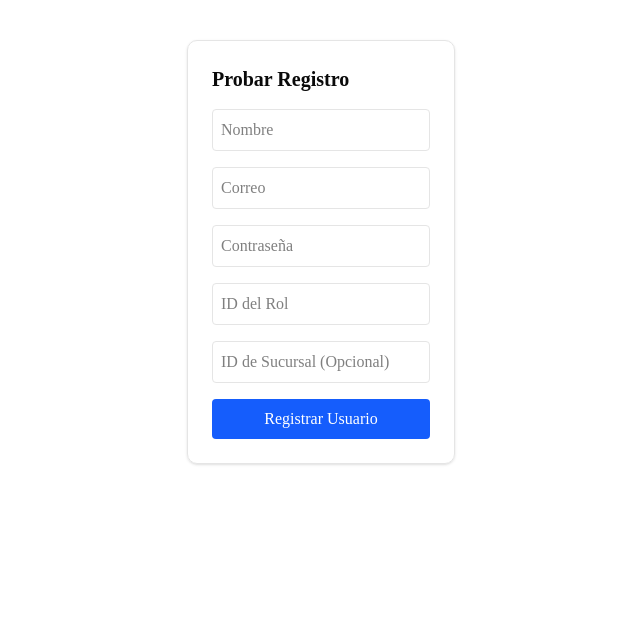
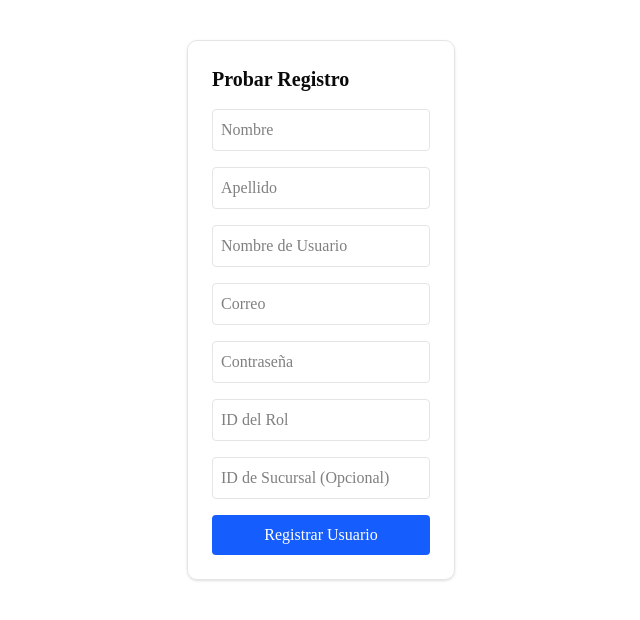
Before and after one commit to Gasdcoder07/Pi-semestre3, a Next.js app: page /test-register in a window 1280 px wide. Shown: the top 620 px of the page, without its empty margins (319-959 px from the left). Built offline with nearby package versions, Linux system fonts and the light colour scheme.

Commit message:
feat: enhance authentication process by adding new fields and improving login/register handling

```diff
--- a/app/api/auth/login/route.ts
+++ b/app/api/auth/login/route.ts
@@ -130,7 +130,7 @@ export async function POST(request: Request) {
 
         const { data: authData, error: authError } = await supabase.auth.signInWithPassword({
             email: correo,
-            password: password
+            password
         })
 
         if (authError || !authData) {
@@ -141,16 +141,9 @@ export async function POST(request: Request) {
                 { status: 401 }
             )
         }
-
-        if (!authData?.user) {
-            return NextResponse.json(
-                {error: "Supabase no devolvió un usuario autenticado"},
-                { status: 401 }
-            );
-        }
         const { data: perfilUsuario, error: perfilError } = await supabase
             .from('usuarios')
-            .select('id, nombre, correo, rol_id, sucursal_id, estado')
+            .select('id, nombre,apellido,nombre_usuario, correo, rol_id, sucursal_id, estado')
             .eq('auth_user_id', authData.user.id)
             .single();
 
--- a/app/api/auth/register/route.ts
+++ b/app/api/auth/register/route.ts
@@ -18,6 +18,8 @@ import { supabase } from "@/lib/supabase";
  *             type: object
  *             required:
  *               - nombre
+ *               - apellido
+ *               - nombre_usuario
  *               - correo
  *               - password
  *               - rol_id
@@ -81,23 +83,27 @@ import { supabase } from "@/lib/supabase";
 export async function POST(request: Request) {
     try {
         const body = await request.json()
-        const { nombre, correo, password, rol_id, sucursal_id } = body;
+        const { nombre, apellido,nombre_usuario, correo, password, rol_id, sucursal_id } = body;
 
-        if (!nombre || !correo || !password || !rol_id){
+        if (!nombre || !apellido || !nombre_usuario || !correo || !password || !rol_id){
             return NextResponse.json(
-                { error: 'Faltan campos obligatorios (nombre, correo, password, rol_id)' },
+                { error: 'Faltan campos obligatorios (nombre, apellido, nombre_usuario, correo, password, rol_id)' },
                 { status: 400 }
             )
         }
 
         const { data, error } = await supabase.auth.signUp({
-            email: correo,
-            password: password,
+            email: correo.trim().toLowerCase(),
+            password,
             options: {
                 data: {
-                    nombre: nombre,
-                    rol_id: rol_id,
-                    sucursal_id: sucursal_id ? sucursal_id.toString() : '',
+                    nombre,
+                    apellido,
+                    nombre_usuario,
+                    rol_id,
+                    sucursal_id: sucursal_id
+                    ? sucursal_id.toString()
+                    : null,
                 }
             }
         })
--- a/app/test-login/page.tsx
+++ b/app/test-login/page.tsx
@@ -16,6 +16,8 @@ export default function TestLogin() {
   const handleSubmit = async (e: React.FormEvent) => {
     e.preventDefault();
     setResponse("Cargando...");
+
+    console.log("Enviando datos de login:", formData);
 
     try {
       const res = await fetch("/api/auth/login", {
--- a/app/test-register/page.tsx
+++ b/app/test-register/page.tsx
@@ -5,6 +5,8 @@ import { useEffect, useState } from "react";
 export default function TestRegister() {
   const [formData, setFormData] = useState({
     nombre: "",
+    apellido: "",
+    nombre_usuario: "",
     correo: "",
     password: "",
     rol_id: "",
@@ -47,6 +49,22 @@ export default function TestRegister() {
         <input
           name="nombre"
           placeholder="Nombre"
+          onChange={handleChange}
+          required
+          className="p-2 border rounded text-black"
+        />
+        <input
+          name="apellido"
+          type="text"
+          placeholder="Apellido"
+          onChange={handleChange}
+          required
+          className="p-2 border rounded text-black"
+        />
+        <input
+          name="nombre_usuario"
+          type="text"
+          placeholder="Nombre de Usuario"
           onChange={handleChange}
           required
           className="p-2 border rounded text-black"
--- a/package.json
+++ b/package.json
@@ -24,6 +24,7 @@
     "react-dom": "19.2.8",
     "react-icons": "^5.7.0",
     "react-router-dom": "^7.18.2",
+    "resend": "^6.25.0",
     "shadcn": "^4.19.0",
     "swagger-ui-react": "^5.32.14",
     "tailwind-merge": "^3.6.0",
```
Also changed, not shown: 1 other file (tests, documents, lock files or other folders).
